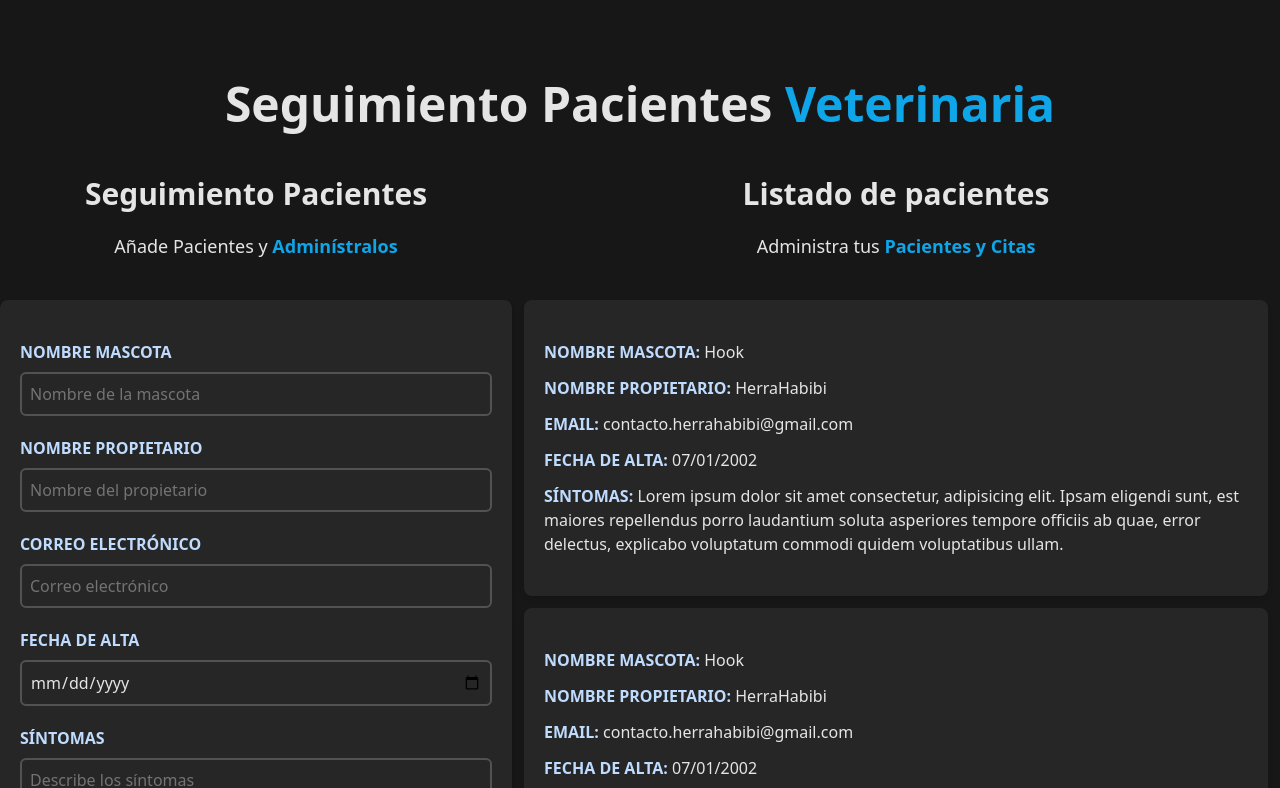
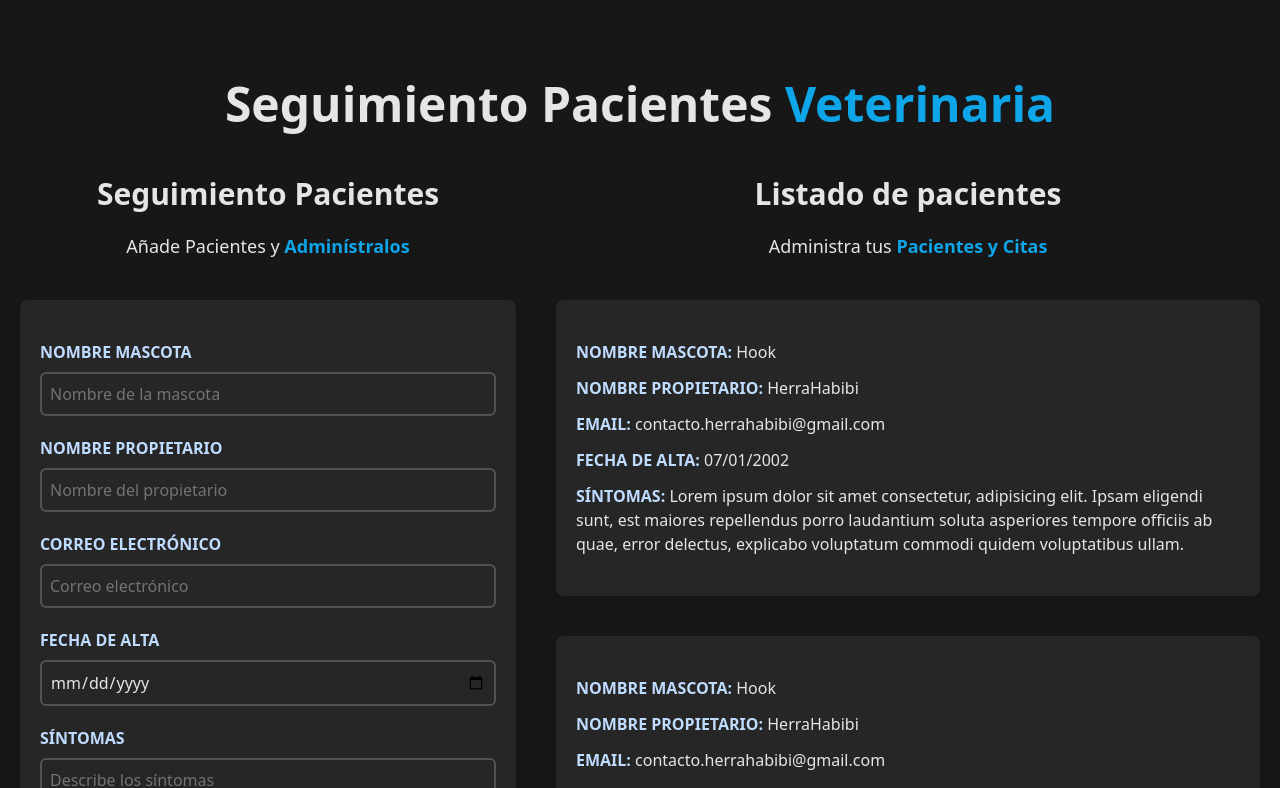
Before and after one commit to HerraHabibi/administrador-pacientes, a React (Vite) app: page / in a window 1280 px wide. Shown: the top 788 px of the page. Built offline with nearby package versions, Linux system fonts and the light colour scheme.

Commit message:
Creación de useState para los inputs y handleSubmit

```diff
--- a/index.html
+++ b/index.html
@@ -1,4 +1,4 @@
-<!doctype html>
+<!DOCTYPE html>
 <html lang='es'>
   <head>
     <meta charset='UTF-8' />
--- a/src/components/Formulario.jsx
+++ b/src/components/Formulario.jsx
@@ -1,13 +1,30 @@
+import { useState, useEffect } from 'react';
+
 function Formulario() {
+  const [nombreMascota, setNombreMascota] = useState('');
+  const [nombrePropietario, setNombrePropietario] = useState('');
+  const [correoElectronico, setCorreoElectronico] = useState('');
+  const [fechaAlta, setFechaAlta] = useState('');
+  const [sintomas, setSintomas] = useState('');
+
+  const handleSubmit = (e) => {
+    e.preventDefault();
+
+    console.log('Enviando formulario...');
+  }
+
   return (
-    <div className='md:w-1/2 lg:w-2/5'>
+    <div className='md:w-1/2 lg:w-2/5 mx-5'>
       <h2 className='font-black text-3xl text-center'>Seguimiento Pacientes</h2>
       <p className='text-lg mt-5 text-center mb-10'>
         Añade Pacientes y {''}
         <span className='text-sky-500 font-bold'>Adminístralos</span>
       </p>
 
-      <form className='bg-neutral-800 shadow-md rounded-lg py-10 px-5 mb-10'>
+      <form
+        className='bg-neutral-800 shadow-md rounded-lg py-10 px-5 mb-10'
+        onSubmit={handleSubmit}
+      >
         <div className='mb-5'>
           <label
             htmlFor='nombreMascota'
@@ -20,6 +37,7 @@ function Formulario() {
             id='nombreMascota'
             placeholder='Nombre de la mascota'
             className='bg-neutral-800 border-2 border-neutral-600 focus:border-neutral-500 transition-all w-full p-2 mt-2 placeholder-neutral-500 rounded-md outline-none'
+            onChange={(e) => setNombreMascota(e.target.value)}
           />
         </div>
 
@@ -35,6 +53,7 @@ function Formulario() {
             id='nombrePropietario'
             placeholder='Nombre del propietario'
             className='bg-neutral-800 border-2 border-neutral-600 focus:border-neutral-500 transition-all w-full p-2 mt-2 placeholder-neutral-500 rounded-md outline-none'
+            onChange={(e) => setNombrePropietario(e.target.value)}
           />
         </div>
 
@@ -50,6 +69,7 @@ function Formulario() {
             id='correoElectronico'
             placeholder='Correo electrónico'
             className='bg-neutral-800 border-2 border-neutral-600 focus:border-neutral-500 transition-all w-full p-2 mt-2 placeholder-neutral-500 rounded-md outline-none'
+            onChange={(e) => setCorreoElectronico(e.target.value)}
           />
         </div>
 
@@ -64,6 +84,7 @@ function Formulario() {
             type='date'
             id='fechaAlta'
             className='bg-neutral-800 border-2 border-neutral-600 focus:border-neutral-500 transition-all w-full p-2 mt-2 rounded-md outline-none'
+            onChange={(e) => setFechaAlta(e.target.value)}
           />
         </div>
 
@@ -78,6 +99,7 @@ function Formulario() {
             id='sintomas'
             placeholder='Describe los síntomas'
             className='bg-neutral-800 border-2 border-neutral-600 focus:border-neutral-500 transition-all w-full p-2 mt-2 placeholder-neutral-500 rounded-md outline-none'
+            onChange={(e) => setSintomas(e.target.value)}
           />
         </div>
 
--- a/src/components/ListadoPacientes.jsx
+++ b/src/components/ListadoPacientes.jsx
@@ -2,20 +2,21 @@ import Paciente from './Paciente';
 
 function ListadoPacientes() {
   return (
-    <div className='md:w-1/2 lg:w-3/5 md:h-screen overflow-y-scroll'>
+    <div className='md:w-1/2 lg:w-3/5'>
       <h2 className='font-black text-3xl text-center'>Listado de pacientes</h2>
       <p className='text-lg mt-5 text-center mb-10'>
         Administra tus {''}
         <span className='text-sky-500 font-bold'>Pacientes y Citas</span>
       </p>
 
+      <div className='md:overflow-y-scroll md:h-screen'>
         <Paciente />
         <Paciente />
         <Paciente />
         <Paciente />
         <Paciente />
         <Paciente />
-
+      </div>
     </div>
   );
 }
--- a/src/components/Paciente.jsx
+++ b/src/components/Paciente.jsx
@@ -1,6 +1,6 @@
 function Paciente() {
   return (
-    <div className='m-3 bg-neutral-800 shadow-md px-5 py-10 rounded-lg'>
+    <div className='mx-5 mb-10 bg-neutral-800 shadow-md px-5 py-10 rounded-lg'>
       <p className='font-bold mb-3 text-blue-200 uppercase'>
         Nombre mascota: {''}
         <span className='text-neutral-200 font-normal normal-case'>Hook</span>
@@ -8,7 +8,9 @@ function Paciente() {
 
       <p className='font-bold mb-3 text-blue-200 uppercase'>
         Nombre propietario: {''}
-        <span className='text-neutral-200 font-normal normal-case'>HerraHabibi</span>
+        <span className='text-neutral-200 font-normal normal-case'>
+          HerraHabibi
+        </span>
       </p>
 
       <p className='font-bold mb-3 text-blue-200 uppercase'>
@@ -20,7 +22,9 @@ function Paciente() {
 
       <p className='font-bold mb-3 text-blue-200 uppercase'>
         Fecha de Alta: {''}
-        <span className='text-neutral-200 font-normal normal-case'>07/01/2002</span>
+        <span className='text-neutral-200 font-normal normal-case'>
+          07/01/2002
+        </span>
       </p>
 
       <p className='font-bold text-blue-200 uppercase'>
```
Lines whose indentation alone changed are shown as unchanged.
